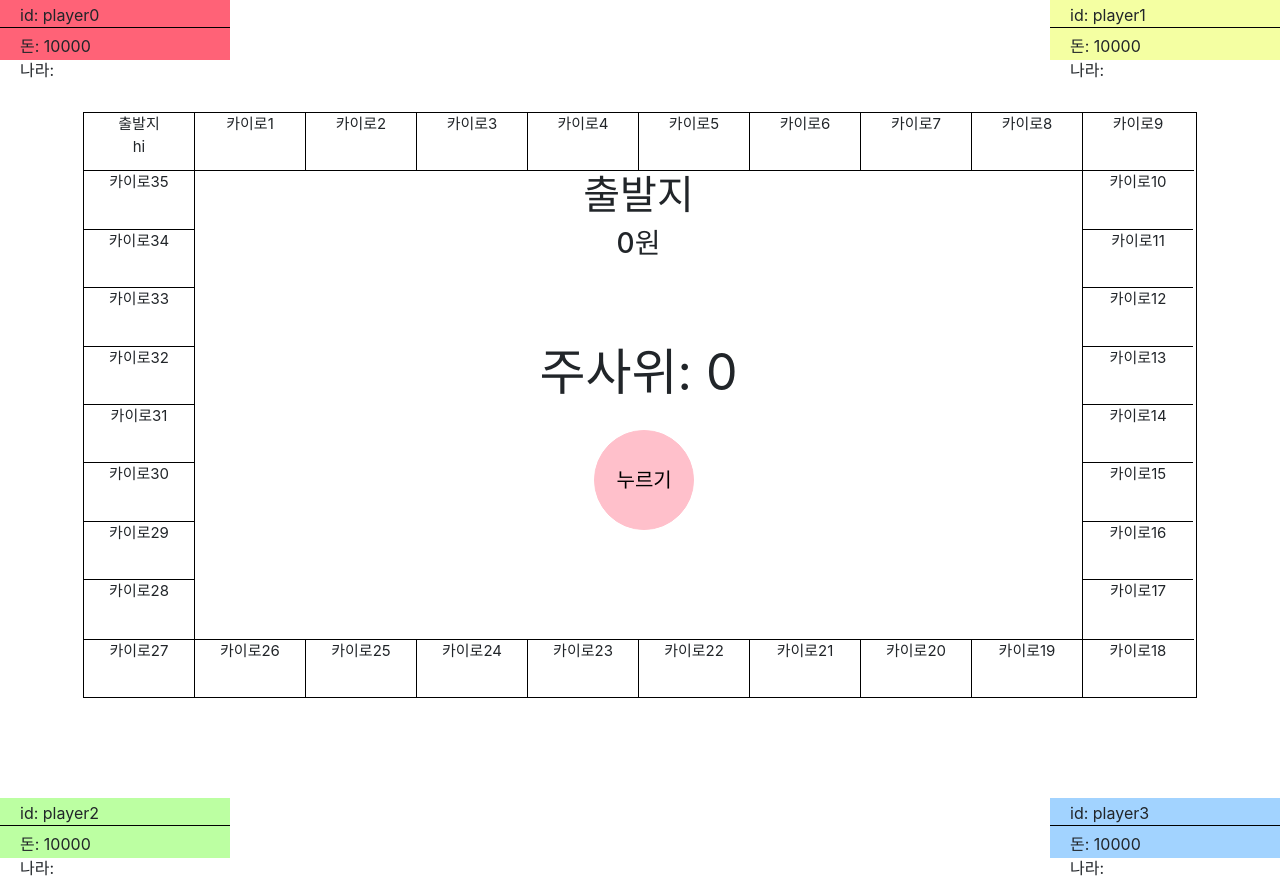
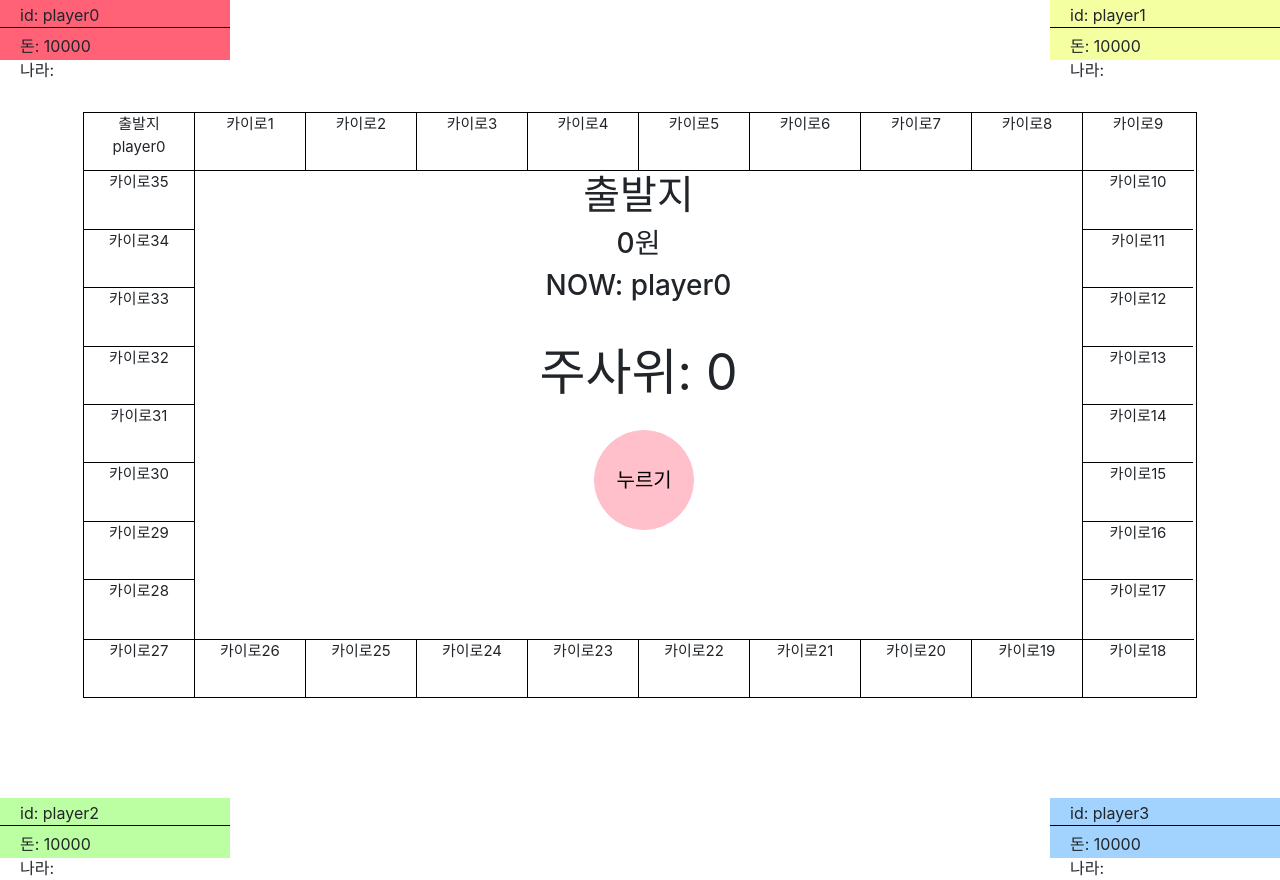
Before and after one commit to 2018os/bluemarble, a React (Create React App) app: page / in a window 1280 px wide. Built offline with nearby package versions, Linux system fonts and the light colour scheme.

Commit message:
add playerName in UI

```diff
--- a/src/components/country/Country.js
+++ b/src/components/country/Country.js
@@ -7,7 +7,7 @@ import PropTypes from 'prop-types';
 // import Player3 from "../player/Player3";
 // import Player4 from "../player/Player4";
 
-const Country = ({ id, name, price, done, owner, location }) => {   //done으로 player위치 확인
+const Country = ({ id, name, price, done, owner, location, playerName }) => {   //done으로 player위치 확인
 
   return (
     <div className="country_nick">
@@ -16,7 +16,7 @@ const Country = ({ id, name, price, done, owner, location }) => {   //done으로
         {/* <HaveCountry owner={owner}></HaveCountry> */}
         {
           (() => {
-            if(location === id) return <div>hi</div>
+            if(location === id) return <div>{playerName}</div>
           })()
         }
       </div>
--- a/src/components/country/CountryInfo.js
+++ b/src/components/country/CountryInfo.js
@@ -26,6 +26,7 @@ class CountryInfo extends Component {
       <div className="countryInfo">
         <h1>{name}</h1>
         <h3>{price}원</h3>
+        <h3>NOW: {playerName}</h3>
         {
           prevLocation!==location && location!==0 && owner!==playerName && (() => {
             if (!bought) return (ModalBuy());
--- a/src/components/country/CountryList.js
+++ b/src/components/country/CountryList.js
@@ -18,22 +18,22 @@ class CountryList extends Component {
     const reversemap4 = map4.reverse();
     const map1List = map1.map(
       (info, i) => (
-        <Country key={i} {...info} location={player[turn].location} />
+        <Country key={i} {...info} location={player[turn].location} playerName={player[turn].playerName} />
       )
     );
     const map2List = map2.map(
       (info, i) => (
-        <Country key={i} {...info} location={player[turn].location} />
+        <Country key={i} {...info} location={player[turn].location} playerName={player[turn].playerName} />
       )
     );
     const map3List = reversemap3.map(
       (info, i) => (
-        <Country key={i} {...info} location={player[turn].location} />
+        <Country key={i} {...info} location={player[turn].location} playerName={player[turn].playerName} />
       )
     );
     const map4List = reversemap4.map(
       (info, i) => (
-        <Country key={i} {...info} location={player[turn].location} />
+        <Country key={i} {...info} location={player[turn].location} playerName={player[turn].playerName} />
       )
     );
 
```
